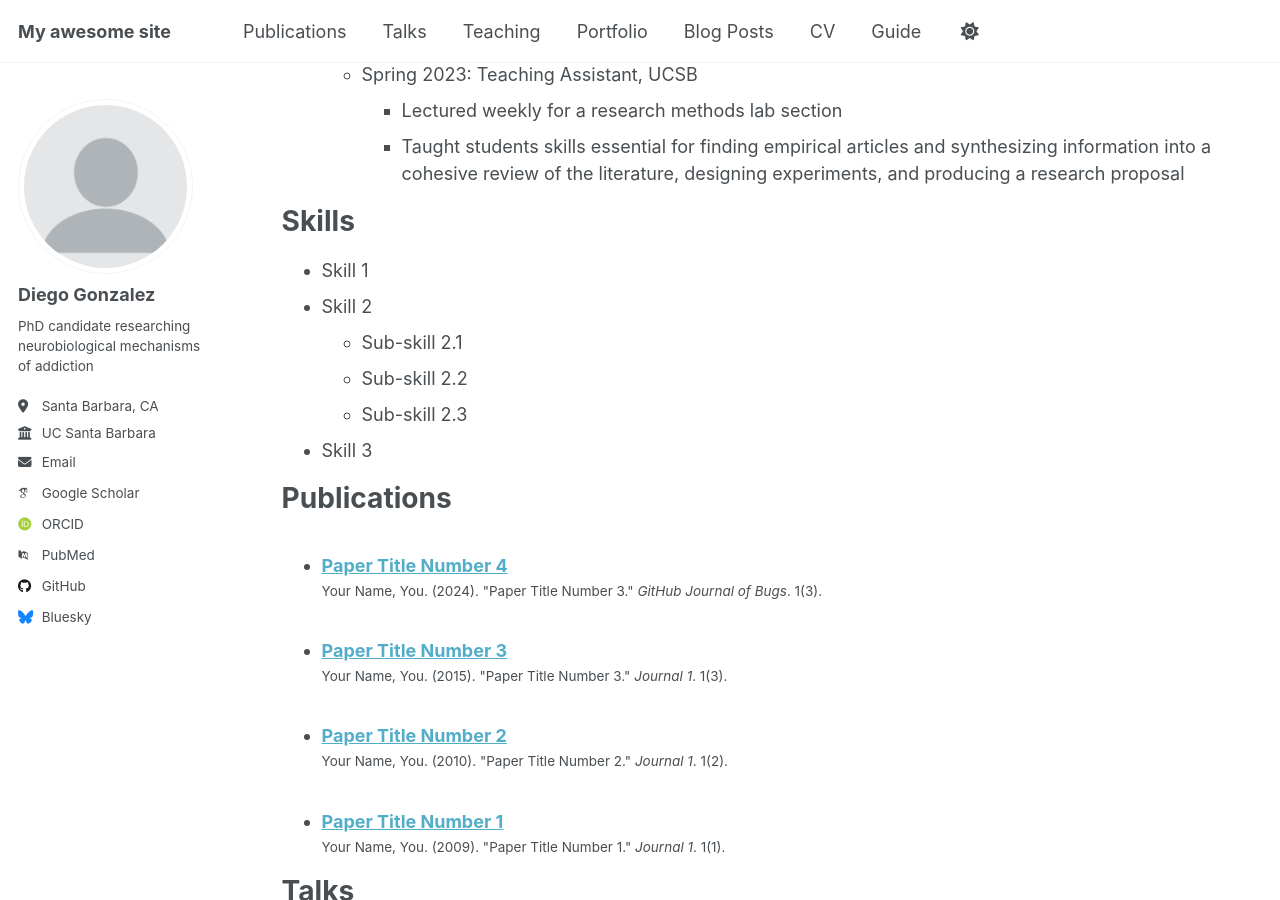
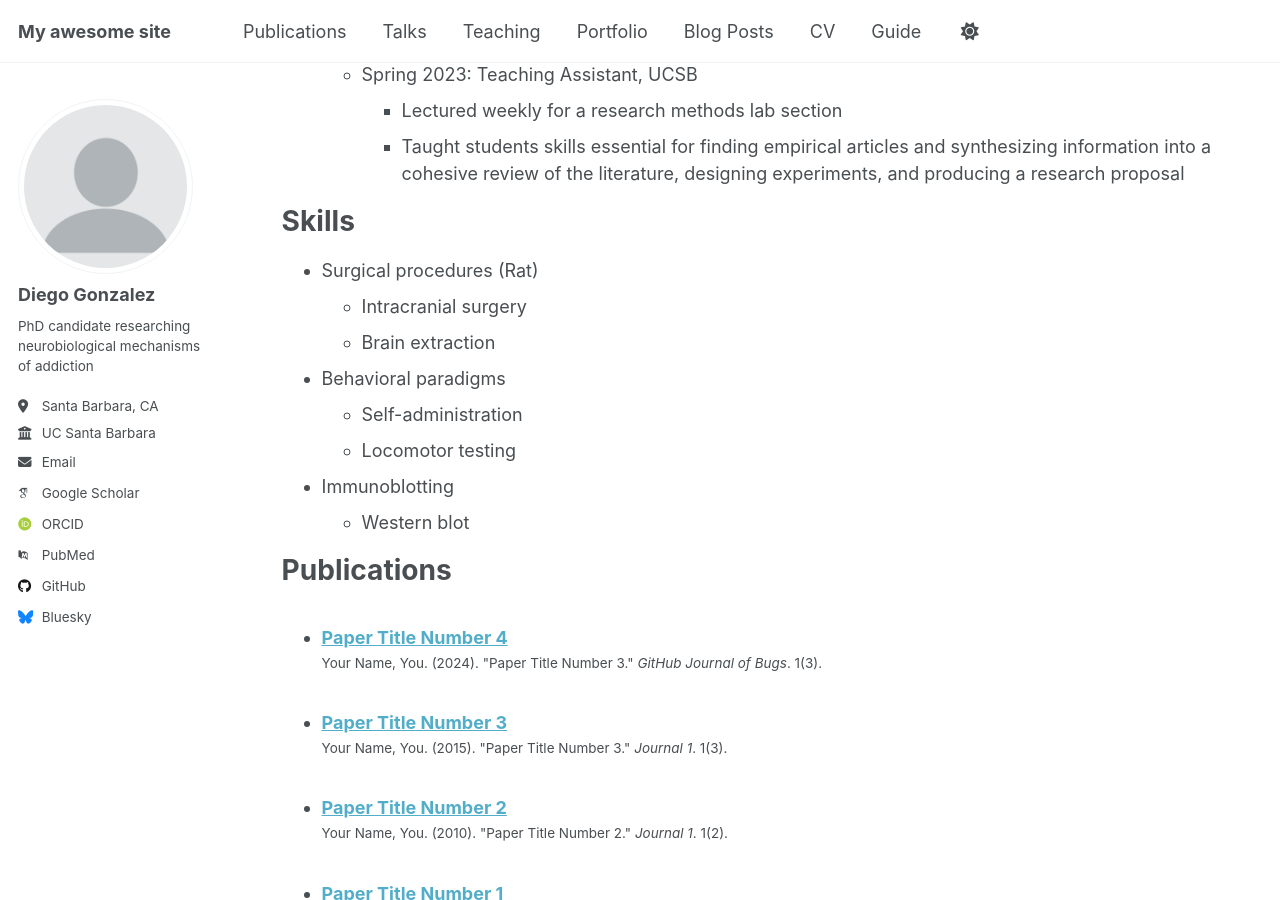
Before and after one commit to djgonzalezucsb/djgonzalezucsb, a Jekyll site: the page built from _pages/cv.md, in a window 1280 px wide and 900 px high, scrolled down 855 px. Built offline with Jekyll 4.4.1, drawn with Linux system fonts in a browser that asks for light colours; some web fonts are replaced.

Commit message:
Update cv.md

```diff
--- a/_pages/cv.md
+++ b/_pages/cv.md
@@ -34,12 +34,14 @@ Work experience
 
 Skills
 ======
-* Skill 1
-* Skill 2
-  * Sub-skill 2.1
-  * Sub-skill 2.2
-  * Sub-skill 2.3
-* Skill 3
+* Surgical procedures (Rat)
+  * Intracranial surgery
+  * Brain extraction
+* Behavioral paradigms
+  * Self-administration
+  * Locomotor testing
+* Immunoblotting
+  * Western blot
 
 Publications
 ======
```
